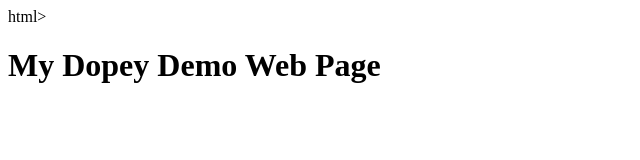
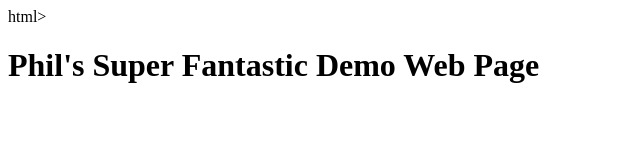
Before and after one commit to PhillipMSchwartz/AnsiblePlaybooks, a plain HTML site: page index.html in a window 1280 px wide. Shown: the whole page, without its empty margins (0-640 px from the left). Drawn offline with Linux system fonts and the light colour scheme.

Commit message:
Update index.html

```diff
--- a/index.html
+++ b/index.html
@@ -2,6 +2,6 @@ html>
  <head>
  </head>
  <body>
-   <h1>My Dopey Demo Web Page<h1>
+   <h1>Phil's Super Fantastic Demo Web Page<h1>
  </body>
 </html>
```
